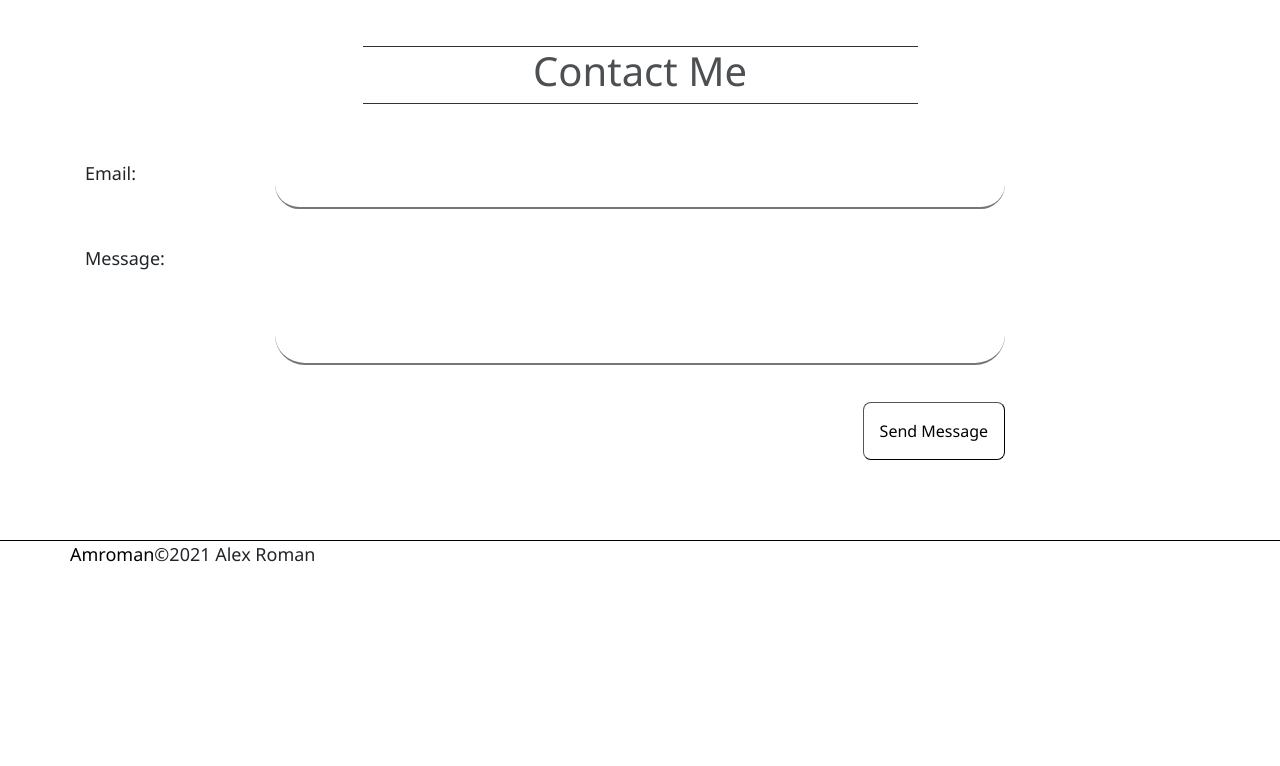
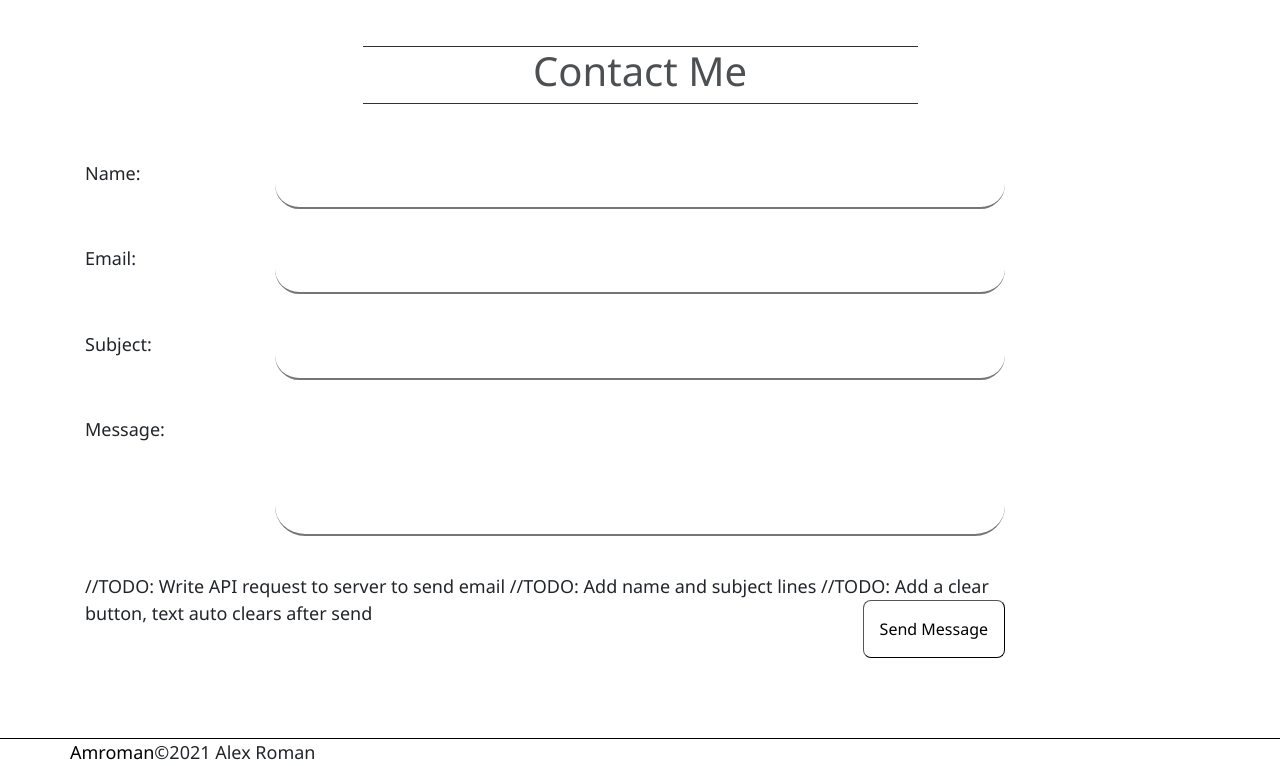
Before and after one commit to alroman2/Romans---Site, a React (Create React App) app: page / in a window 1280 px wide. Shown: the part 1287-2053 px from the top of the page. Before the commit the page ends 1855 px from the top, so only its background shows below. Built offline with nearby package versions, Linux system fonts and the light colour scheme.

Commit message:
Added name and subject line to contact form

```diff
--- a/src/components/ContactForm.js
+++ b/src/components/ContactForm.js
@@ -7,7 +7,9 @@
 
 
 const ContactForm = () => {
+    const [name,setName] = React.useState("");
     const [email,setEmail] = React.useState("");
+    const [subject, setSubject] = React.useState("");
     const [message,setMessage] = React.useState("");
     const contactFormRef = useRef();
 
@@ -20,11 +22,29 @@
             <form className="contact-body">
                 <Row>
                     <Col sm={2}>
+                        <p>Name: </p>
+
+                    </Col>
+                    <Col sm={6} lg={8}>
+                        <input type='text' className="inputBox" onChange={event => setName(event.target.value)}></input>
+                    </Col>
+                </Row>
+                <Row>
+                    <Col sm={2}>
                         <p>Email: </p>
 
                     </Col>
                     <Col sm={6} lg={8}>
                         <input type='text' className="inputBox" onChange={event => setEmail(event.target.value)}></input>
+                    </Col>
+                </Row>
+                <Row>
+                    <Col sm={2}>
+                        <p>Subject:  </p>
+
+                    </Col>
+                    <Col sm={6} lg={8}>
+                        <input type='text' className="inputBox" onChange={event => setSubject(event.target.value)}></input>
                     </Col>
                 </Row>
                 <Row>
@@ -39,6 +59,17 @@
                 </Row>
                 <Row >
                     <Col sm={6} lg={10} style={{justifyContent: 'flex-end'}}>
+
+                        //TODO: Write API request to server to send email
+                        //TODO: Add name and subject lines
+                        //TODO: Add a clear button, text auto clears after send
+                        {/* use the endpoint /api/contact
+                        Req params{
+                            name: 'string',
+                            email: 'string',
+                            subject: 'string',
+                            message: 'string',
+                        } */}
                         <button id="contactSubmitBtn">
                             Send Message
                         </button>
```
